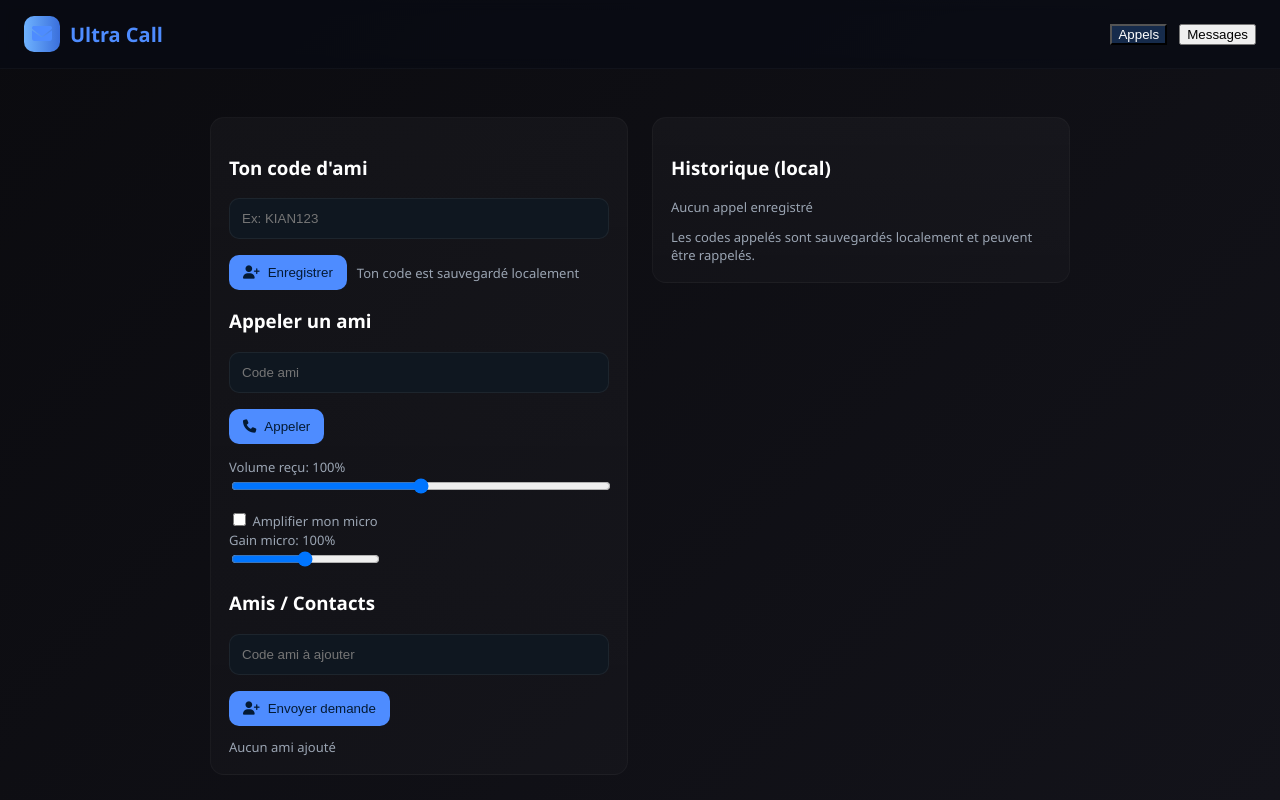
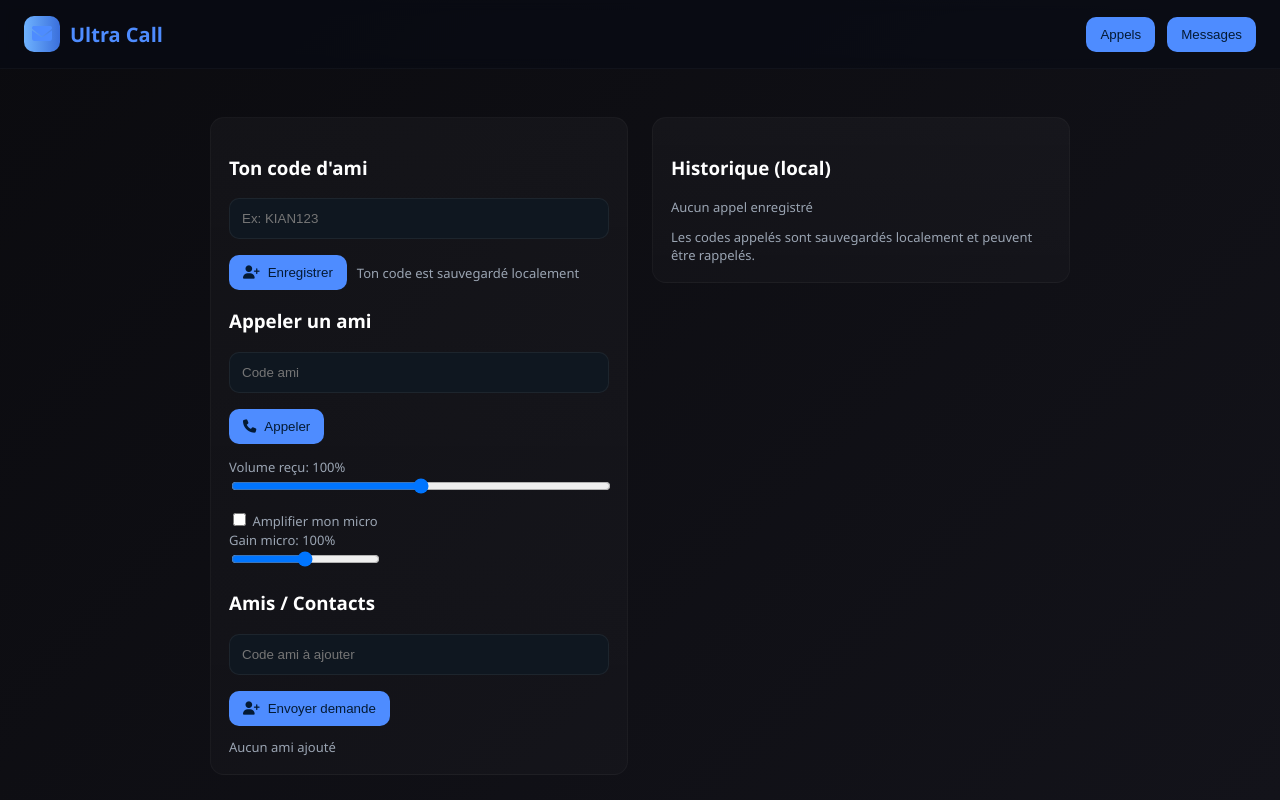
Before and after one commit to R1ien/ultracall, a website: page public/index.html in a window 1280 px wide. Drawn offline with Linux system fonts and the light colour scheme.

Commit message:
Update index.html

```diff
--- a/public/index.html
+++ b/public/index.html
@@ -87,8 +87,8 @@ input[type=text]{width:100%;padding:12px;border-radius:10px;border:1px solid rgb
     Ultra Call
   </div>
   <div class="nav">
-    <button id="btnAppels" class="active">Appels</button>
-    <button id="btnMessages">Messages</button>
+    <button id="btnAppels" class="btn">Appels</button>
+    <button id="btnMessages" class="btn">Messages</button>
 </header>
 
 
@@ -213,7 +213,7 @@ const localVal = document.getElementById('localVal');
 
 const ICE_SERVERS = [{ urls: 'stun:stun.l.google.com:19302' }];
   document.getElementById("btnAppels").addEventListener("click", ()=>{ window.location.href="index.html"; });
-document.getElementById("btnMessages").addEventListener("click", ()=>{ window.location.href="messages.html"; });
+document.getElementById("btnMessages").addEventListener("click", ()=>{ window.location.href="message.html"; });
 
 /* ========= helpers ========= */
 function showNotification(html, timeout = 8000) {
```
